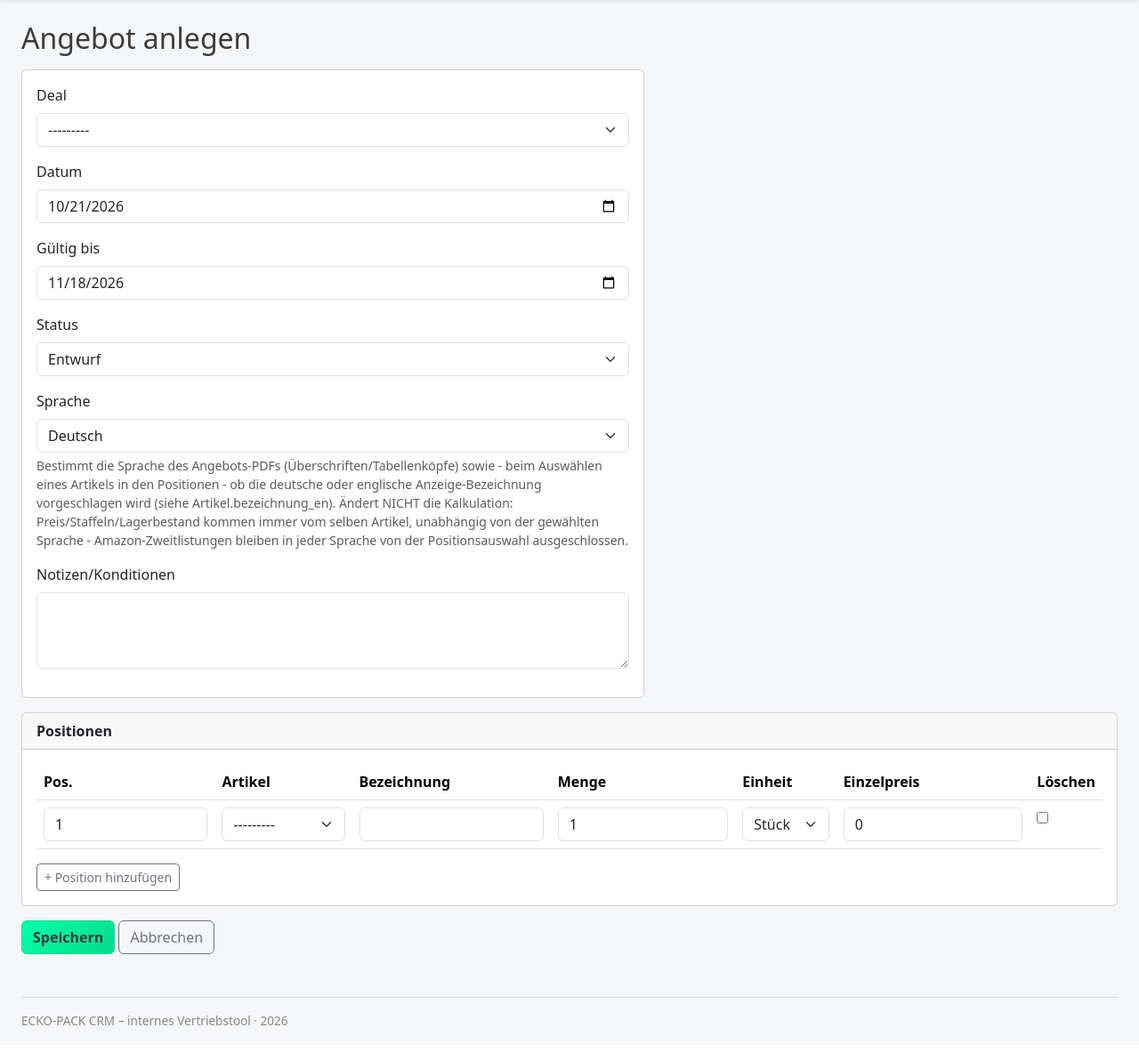
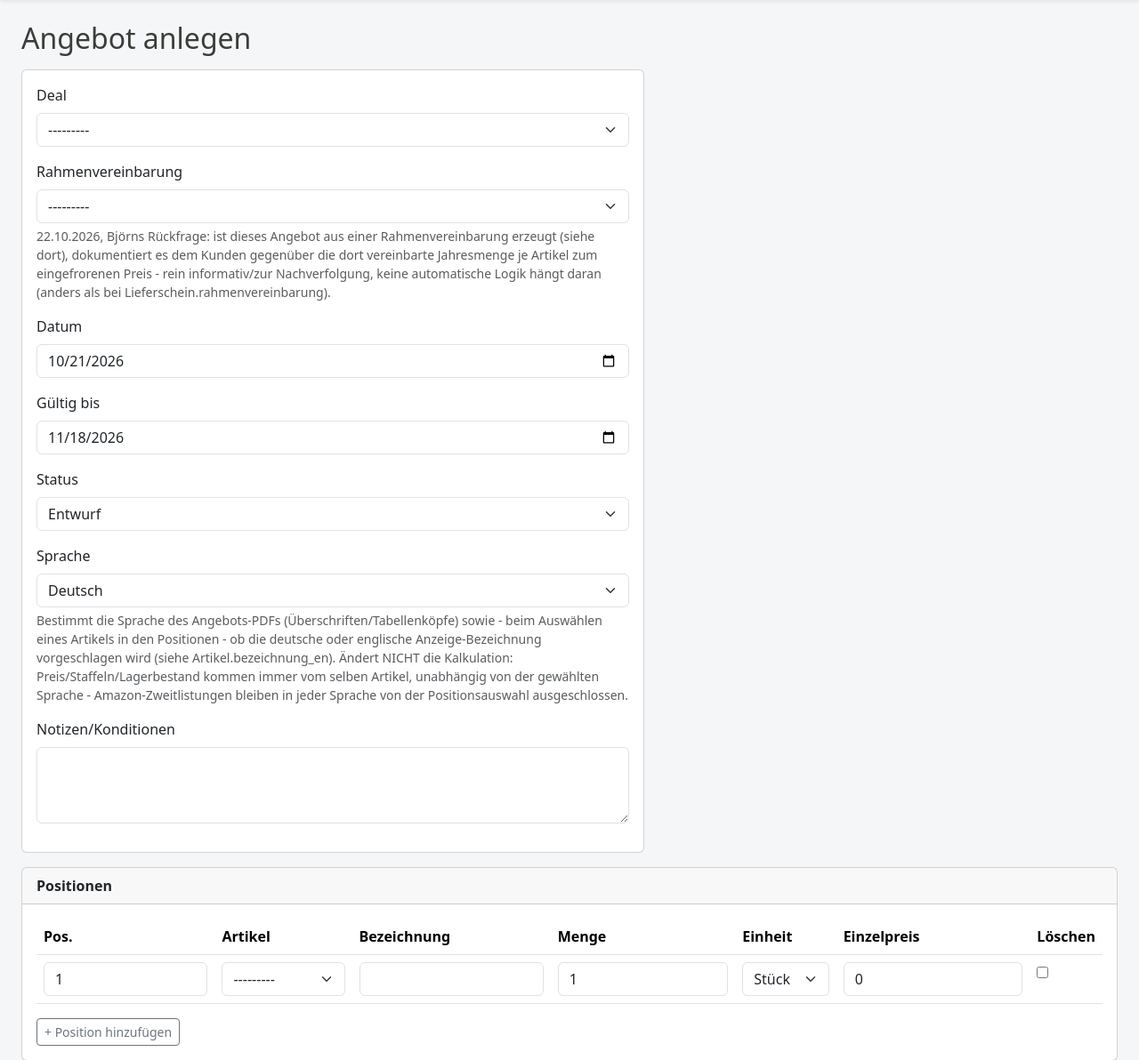
Before and after one commit to eckopack/crm, a Django app: page /angebote/neu/ in a window 1280 px wide; the page is wider, and only the part inside the window is pictured. Shown: the part 81-1273 px from the top of that part at 89% size. Before the commit the page ends 1234 px from the top of that part, so only its background shows below. Run offline with Django 5.2, Linux system fonts and the light colour scheme; a user stored in the database is signed in; tables that the repository leaves empty hold one stand-in row (values such as "Sample post").

Commit message:
Rahmenvereinbarung: Angebot erzeugen + eigenes Sprachfeld (DE/EN)
Björns Rückfrage 22.10.2026: die Rahmenvereinbarung allein reicht nicht - der
Kunde muss ein echtes Angebot bekommen, das er gegenzeichnen kann, bevor die
ersten Lieferscheine laufen. Neuer Button "Angebot erstellen" auf der
Rahmenvereinbarungs-Detailseite erzeugt ein Angebot mit der vollen Jahresmenge
und dem eingefrorenen Preis je Position (bewusst MIT voller Menge vorbefüllt,
anders als beim Lieferschein-Abruf, wo die Menge absichtlich leer bleibt, da
dort erst die tatsächliche Teillieferung eingetragen wird). Angebot bekommt
dafür eine optionale FK auf Rahmenvereinbarung (rein zur Nachverfolgung, keine
automatische Preislogik daran - die hängt weiterhin nur am Lieferschein).

Zweiter Teil der Rückfrage: Rahmenvereinbarung bekommt ein eigenes Sprachfeld
(wie Angebot.sprache), das sich beim Erzeugen auf das Angebot vererbt und in
der Positionsauswahl die deutsche/englische Artikel-Bezeichnung steuert
(gleicher Mechanismus wie bei Angebot/Packschein/Lieferschein/Rechnung).

Rahmenvereinbarungs-Detailseite zeigt jetzt außerdem alle daraus erzeugten
Angebote, Angebot-Detailseite verlinkt umgekehrt auf die Rahmenvereinbarung.

Co-Authored-By: Claude Sonnet 5 <noreply@anthropic.com>
Claude-Session: https://claude.ai/code/session_017NuCzmsLBxysTxn98sm2vo

```diff
--- a/vertrieb/forms.py
+++ b/vertrieb/forms.py
@@ -110,7 +110,7 @@ class AktivitaetForm(BootstrapFormMixin, forms.ModelForm):
 class AngebotForm(BootstrapFormMixin, forms.ModelForm):
     class Meta:
         model = Angebot
-        fields = ["deal", "datum", "gueltig_bis", "status", "sprache", "notizen"]
+        fields = ["deal", "rahmenvereinbarung", "datum", "gueltig_bis", "status", "sprache", "notizen"]
         widgets = {
             "notizen": forms.Textarea(attrs={"rows": 3}),
             "datum": date_input(),
@@ -120,6 +120,7 @@ class AngebotForm(BootstrapFormMixin, forms.ModelForm):
     def __init__(self, *args, **kwargs):
         super().__init__(*args, **kwargs)
         self._bootstrapify()
+        self.fields["rahmenvereinbarung"].required = False
 
 
 class AngebotPositionForm(BootstrapFormMixin, forms.ModelForm):
@@ -145,7 +146,7 @@ AngebotPositionFormSet = inlineformset_factory(
 class RahmenvereinbarungForm(BootstrapFormMixin, forms.ModelForm):
     class Meta:
         model = Rahmenvereinbarung
-        fields = ["deal", "gueltig_ab", "gueltig_bis", "notizen"]
+        fields = ["deal", "sprache", "gueltig_ab", "gueltig_bis", "notizen"]
         widgets = {
             "notizen": forms.Textarea(attrs={"rows": 3}),
             "gueltig_ab": date_input(),
--- a/vertrieb/models.py
+++ b/vertrieb/models.py
@@ -299,6 +299,17 @@ class Aktivitaet(models.Model):
 class Angebot(models.Model):
     nummer = models.CharField("Angebotsnummer", max_length=30, unique=True, blank=True)
     deal = models.ForeignKey(Deal, verbose_name="Deal", on_delete=models.CASCADE, related_name="angebote")
+    rahmenvereinbarung = models.ForeignKey(
+        "Rahmenvereinbarung", verbose_name="Rahmenvereinbarung", null=True, blank=True,
+        on_delete=models.SET_NULL, related_name="angebote",
+        help_text=(
+            "22.10.2026, Björns Rückfrage: ist dieses Angebot aus einer Rahmenvereinbarung "
+            "erzeugt (siehe dort), dokumentiert es dem Kunden gegenüber die dort "
+            "vereinbarte Jahresmenge je Artikel zum eingefrorenen Preis - rein "
+            "informativ/zur Nachverfolgung, keine automatische Logik hängt daran "
+            "(anders als bei Lieferschein.rahmenvereinbarung)."
+        ),
+    )
     datum = models.DateField("Datum", default=timezone.localdate)
     gueltig_bis = models.DateField("Gültig bis", null=True, blank=True)
     status = models.CharField("Status", max_length=20, choices=ANGEBOT_STATUS_CHOICES, default="entwurf")
@@ -662,6 +673,16 @@ class Rahmenvereinbarung(models.Model):
     deal = models.ForeignKey(Deal, verbose_name="Deal", on_delete=models.CASCADE, related_name="rahmenvereinbarungen")
     gueltig_ab = models.DateField("Gültig ab", default=timezone.localdate)
     gueltig_bis = models.DateField("Gültig bis", null=True, blank=True)
+    sprache = models.CharField(
+        "Sprache", max_length=2, choices=SPRACHE_CHOICES, default="de",
+        help_text=(
+            "22.10.2026, Björns Rückfrage zum Rahmenvereinbarungs-Workflow: bestimmt die "
+            "Sprache des daraus erzeugten Angebots-PDFs sowie - bei der Artikelauswahl in "
+            "den Positionen - ob die deutsche oder englische Anzeige-Bezeichnung "
+            "vorgeschlagen wird (siehe Artikel.bezeichnung_en). Analog zu Angebot.sprache: "
+            "ändert NICHT die Kalkulation, nur die Anzeige/das Dokument."
+        ),
+    )
     notizen = models.TextField("Notizen/Konditionen", blank=True)
     erstellt_am = models.DateTimeField("Erstellt am", auto_now_add=True)
 
--- a/vertrieb/templates/vertrieb/angebot_detail.html
+++ b/vertrieb/templates/vertrieb/angebot_detail.html
@@ -7,6 +7,9 @@
         <div class="text-muted">
             Deal: <a href="{{ angebot.deal.get_absolute_url }}">{{ angebot.deal.titel }}</a>
             · Firma: <a href="{{ angebot.deal.firma.get_absolute_url }}">{{ angebot.deal.firma.name }}</a>
+            {% if angebot.rahmenvereinbarung %}
+            · Rahmenvereinbarung: <a href="{{ angebot.rahmenvereinbarung.get_absolute_url }}">{{ angebot.rahmenvereinbarung.nummer }}</a>
+            {% endif %}
         </div>
         <span class="badge text-bg-light border">{{ angebot.get_status_display }}</span>
         <span class="badge text-bg-light border">{{ angebot.get_sprache_display }}</span>
--- a/vertrieb/templates/vertrieb/angebot_form.html
+++ b/vertrieb/templates/vertrieb/angebot_form.html
@@ -2,6 +2,13 @@
 {% block title %}Angebot {% if angebot %}bearbeiten{% else %}anlegen{% endif %}{% endblock %}
 {% block content %}
 <h2 class="mb-3">Angebot {% if angebot %}bearbeiten{% else %}anlegen{% endif %}</h2>
+{% if rahmenvereinbarung_quelle %}
+<p class="text-muted">
+    Positionen aus Rahmenvereinbarung {{ rahmenvereinbarung_quelle.nummer }} übernommen,
+    jeweils mit der vollen Jahresmenge und dem dort eingefrorenen Preis – so, wie es dem
+    Kunden als Jahresmengen-Angebot zugestellt wird. Bei Bedarf anpassen.
+</p>
+{% endif %}
 
 <form method="post">
     {% csrf_token %}
--- a/vertrieb/views.py
+++ b/vertrieb/views.py
@@ -485,6 +485,11 @@ class AngebotDetailView(LoginRequiredMixin, DetailView):
 
 @login_required
 def angebot_erstellen(request):
+    rahmenvereinbarung_quelle = None
+    rahmenvereinbarung_id = request.GET.get("rahmenvereinbarung")
+    if rahmenvereinbarung_id:
+        rahmenvereinbarung_quelle = get_object_or_404(Rahmenvereinbarung, pk=rahmenvereinbarung_id)
+
     if request.method == "POST":
         form = AngebotForm(request.POST)
         if form.is_valid():
@@ -501,12 +506,43 @@ def angebot_erstellen(request):
         # auswählen müssen) - Angebotsdatum = heute, Gültigkeit standardmäßig 4
         # Wochen. Reiner Vorschlag, beide Felder bleiben frei überschreibbar.
         initial = {"datum": heute, "gueltig_bis": heute + timedelta(weeks=4)}
-        deal_id = request.GET.get("deal")
-        if deal_id:
-            initial["deal"] = deal_id
+        quelle_positionen = None
+        if rahmenvereinbarung_quelle:
+            # 22.10.2026, Björns Rückfrage: das Angebot ist das Dokument, das dem
+            # Kunden tatsächlich zugestellt wird - hier daher bewusst MIT der vollen
+            # Jahresmenge und dem eingefrorenen Preis vorbefüllt (anders als beim
+            # Lieferschein-Abruf aus einer Rahmenvereinbarung, wo die Menge absichtlich
+            # NICHT vorbefüllt wird, siehe lieferschein_erstellen).
+            initial.update({
+                "deal": rahmenvereinbarung_quelle.deal_id,
+                "rahmenvereinbarung": rahmenvereinbarung_quelle.pk,
+                "sprache": rahmenvereinbarung_quelle.sprache,
+            })
+            quelle_positionen = rahmenvereinbarung_quelle.positionen.all()
+        else:
+            deal_id = request.GET.get("deal")
+            if deal_id:
+                initial["deal"] = deal_id
         form = AngebotForm(initial=initial)
-        formset = AngebotPositionFormSet()
-    return render(request, "vertrieb/angebot_form.html", {"form": form, "formset": formset})
+
+        if quelle_positionen is not None and quelle_positionen.exists():
+            positionen_initial = [
+                {
+                    "artikel": p.artikel_id, "position": p.position, "bezeichnung": p.bezeichnung,
+                    "menge": p.jahresmenge, "einheit": p.einheit, "einzelpreis": p.einzelpreis,
+                }
+                for p in quelle_positionen
+            ]
+            FormSetVorbefuellt = inlineformset_factory(
+                Angebot, Angebot.positionen.rel.related_model,
+                form=AngebotPositionFormSet.form, extra=len(positionen_initial), can_delete=True,
+            )
+            formset = FormSetVorbefuellt(initial=positionen_initial)
+        else:
+            formset = AngebotPositionFormSet()
+    return render(request, "vertrieb/angebot_form.html", {
+        "form": form, "formset": formset, "rahmenvereinbarung_quelle": rahmenvereinbarung_quelle,
+    })
 
 
 @login_required
@@ -567,6 +603,7 @@ class RahmenvereinbarungDetailView(LoginRequiredMixin, DetailView):
         context = super().get_context_data(**kwargs)
         context["positionen"] = self.object.positionen.all().select_related("artikel")
         context["bonusstaffeln"] = self.object.bonusstaffeln.all()
+        context["angebote"] = self.object.angebote.all()
         return context
 
 
```
Also changed, not shown: vertrieb/templates/vertrieb/rahmenvereinbarung_detail.html (+21 -0 lines), vertrieb/migrations/0021_angebot_rahmenvereinbarung_and_more.py (added).
